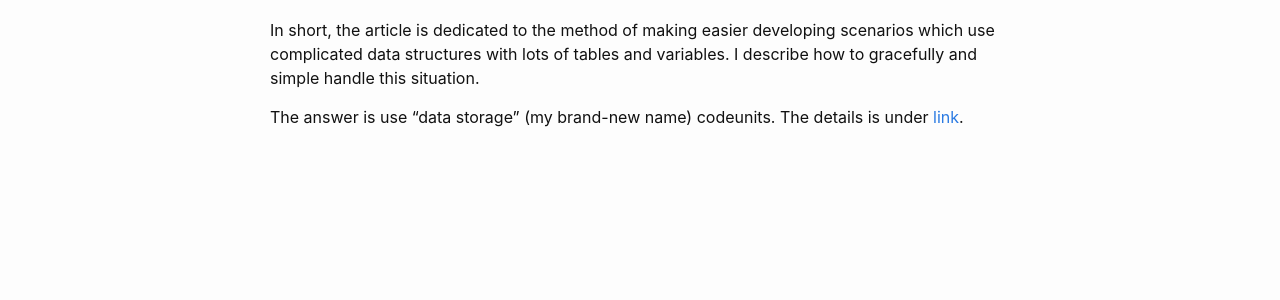
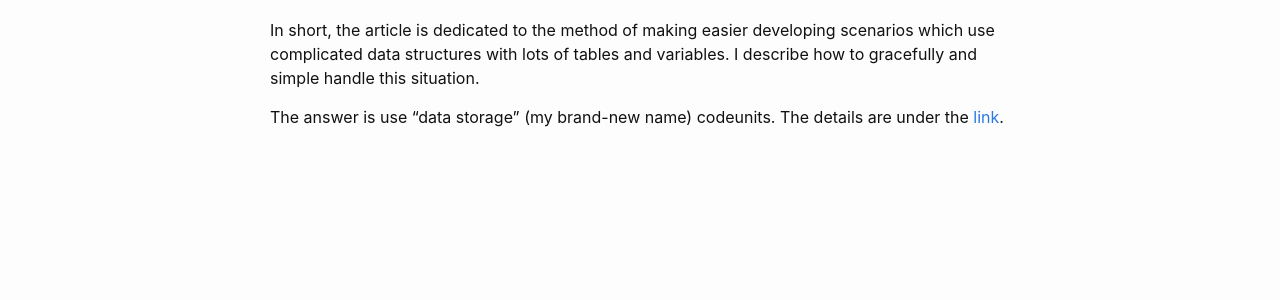
Before and after one commit to KirillCheremisin/KirillCheremisin.github.io, a Jekyll site: the page built from _posts/2019-11-07-Complicated data transfer in Dynamics NAV.markdown, in a window 1280 px wide. Shown: the part 326-626 px from the top of the page. Built offline with Jekyll 4.4.1, drawn with Linux system fonts in a browser that asks for light colours.

```diff
--- a/_posts/2019-11-07-Complicated data transfer in Dynamics NAV.markdown
+++ b/_posts/2019-11-07-Complicated data transfer in Dynamics NAV.markdown
@@ -12,6 +12,6 @@ The problem is how to transfer lots of data in Dynamics NAV between objects in c
 
 In short, the article is dedicated to the method of making easier developing scenarios which use complicated data structures with lots of tables and variables. I describe how to gracefully and simple handle this situation.
 
-The answer is use "data storage" (my brand-new name) codeunits. The details is under [link][medium-link].
+The answer is use "data storage" (my brand-new name) codeunits. The details are under the [link][medium-link].
 
 [medium-link]: https://medium.com/@cheremisin_k/complicated-data-transfer-in-dynamics-nav-d519f3797565?source=friends_link&sk=1b55b7ac2c369981deb95ca4d1260eec
--- a/_posts/2020-01-22-How to convince your Dynamics NAV dev team to use Git with slides.markdown
+++ b/_posts/2020-01-22-How to convince your Dynamics NAV dev team to use Git with slides.markdown
@@ -12,6 +12,6 @@ Time is going fast, changing processes, tools and development approach around us
 
 In Dynamics NAV world some of us still develop as years before and face the same problems: how to make fewer mistakes, how to deliver and deploy faster, how to control our code. The answer is simple: Git + automated testing.
 
-The details is under [link][medium-link].
+The details are under the [link][medium-link].
 
 [medium-link]: https://medium.com/@cheremisin_k/how-to-convince-your-dynamics-nav-dev-team-to-use-git-with-slides-eea2358489f8?source=friends_link&sk=076c65b4a9f675f237b322bbc5544583
```
Also changed, not shown: _posts/2020-02-04-Start using Git with Dynamics NAV dev team.markdown (added, +16 -0 lines).
